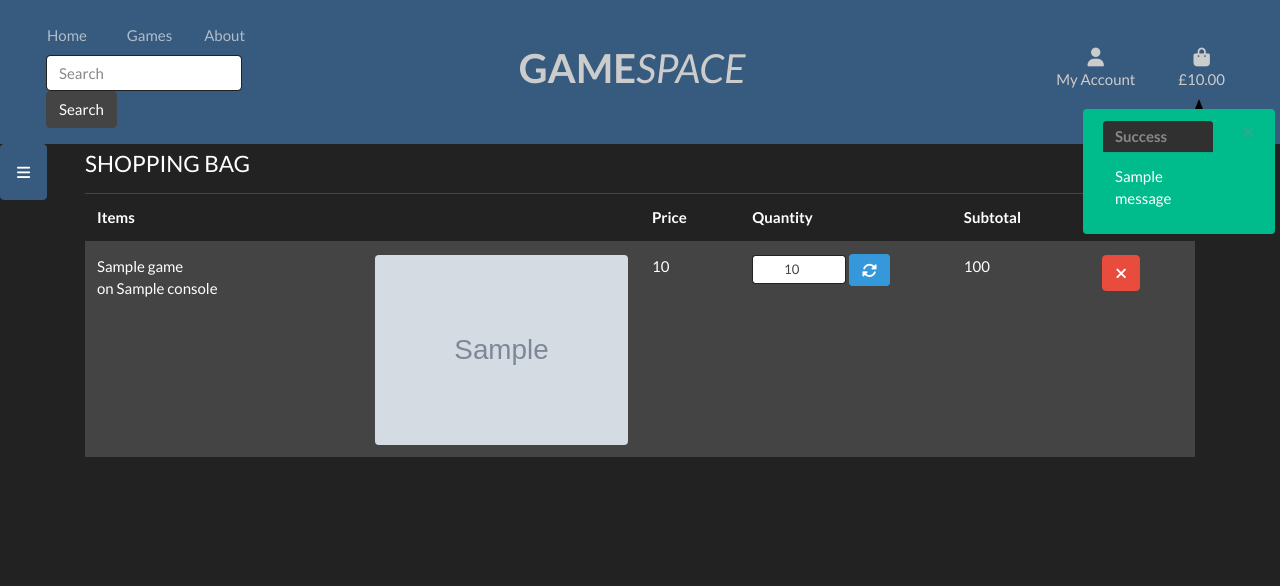
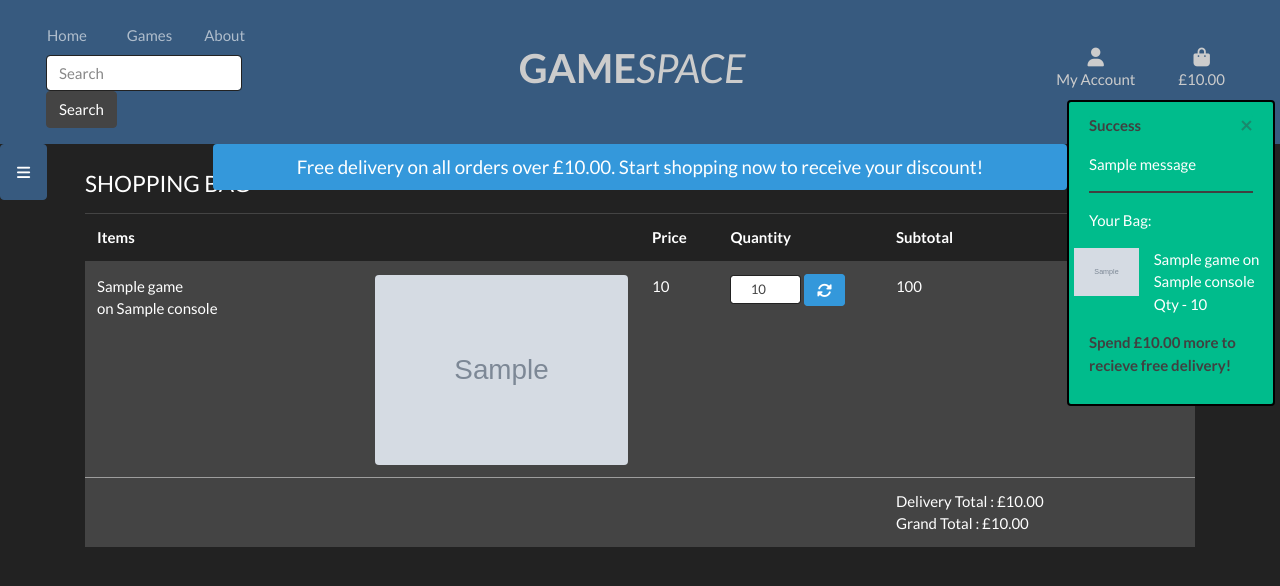
Before and after one commit to jamiebird119/game_space, a Django app: template bag/templates/bag/bag.html in a window 1280 px wide. Shown: the top 586 px of the page. Run offline with Django 3.2, Linux system fonts and the light colour scheme; the template is opened without the code that fills it: most values are stand-ins (such as "Sample title", 1, 10 or a date in 2020); grey boxes marked "Sample" are stand-in pictures; one stand-in notice (Sample message) is shown; some libraries are stand-ins or nearby versions.

Commit message:
Minor updates to styling and added delivery vars

```diff
--- a/bag/templates/bag/bag.html
+++ b/bag/templates/bag/bag.html
@@ -50,6 +50,14 @@
             </td>
           </tr>
           {% endfor %}
+          <tr class="table-secondary">
+          <td></td>
+          <td></td>
+          <td></td>
+          <td></td>
+          <td> Delivery Total : £{% if delivery %}{{ delivery|floatformat:2 }}{% else %}0.00{% endif %} <br>
+           Grand Total : £{{ grand_total|floatformat:2 }} </td>
+           <td></td>
         </tbody>
       </table>
     </div>
--- a/game_space/settings.py
+++ b/game_space/settings.py
@@ -164,6 +164,8 @@
 ACCOUNT_USERNAME_MIN_LENGTH = 4
 LOGIN_URL = '/accounts/login/'
 LOGIN_REDIRECT_URL = '/'
+FREE_DELIVERY_THRESHOLD = 50
+STANDARD_DELIVERY_PERCENTAGE = 10
 
 # Static files (CSS, JavaScript, Images)
 # https://docs.djangoproject.com/en/3.1/howto/static-files/
--- a/static/css/base.css
+++ b/static/css/base.css
@@ -22,7 +22,7 @@
     border:#444 1px solid;
 }
 .page-header{
-    height: 150px
+    height: 170px
 }
 
 .game-card{
@@ -72,8 +72,8 @@
 .arrow-up {
     width: 0;
     height: 0;
-    border-left: 4px solid transparent;
-    border-right: 4px solid transparent;
+    border-left: 5px solid transparent;
+    border-right: 5px solid transparent;
     border-bottom: 10px solid black;
     position: absolute;
     top: -10px;
@@ -82,13 +82,32 @@
 
 .message-container{
 position: fixed;
-top: 109px;
+top: 100px;
 right: 5px;
 z-index: 999;
 }
 .alert{
-    width: 12rem;
+    width: 13rem;
+}
 
+.toast-header {
+    color: #404040;
+    background-color: inherit;
+    border: 0;
+}
+
+.alert-success hr {
+    border: #404040 0.5px solid;
+}
+.alert-dismissible{
+    padding-right: 1.25rem;
+    border: 2.5px solid #000;
+    max-height: 75vh;
+    overflow: auto;
+}
+
+.delivery-info{
+    color:#404040;
 }
 
 /* Scrollbar editor from https://www.digitalocean.com/community/tutorials/css-scrollbars
@@ -119,7 +138,7 @@
   top: 107px; /* Stay under top navbar */
   bottom:0;
   left: 0;
-  background-color: #375a7f; /* Black*/
+  background-color: #375a7f;
   overflow-x: hidden; /* Disable horizontal scroll */
   overflow-y: scroll;
   padding: 60px 0; /* Place content 60px from the top */
--- a/templates/allauth/base.html
+++ b/templates/allauth/base.html
@@ -6,6 +6,11 @@
     {% endblock %}
   </head>
   <body>
+    {% block page_header %}
+    <div class="page-header">
+
+    </div>
+    {% endblock %}
     {% block body %}
 
     {% if messages %}
--- a/templates/base.html
+++ b/templates/base.html
@@ -99,13 +99,16 @@
                 class="dropdown-menu border-0 bg-primary"
                 aria-labelledby="user-options"
               >
-                <a href="" class="dropdown-item text-grey"
-                  >Product Management</a
-                >
+                {% if user.is_authenticated %}
+                {% if user.is_superuser %}
+                <a href="" class="dropdown-item text-grey">Product Management</a>
+                {% endif %}
                 <a href="" class="dropdown-item text-grey">My Profile</a>
                 <a href="" class="dropdown-item text-grey">Logout</a>
+                {% else %}
                 <a href="" class="dropdown-item text-grey">Register</a>
                 <a href="" class="dropdown-item text-grey">Login</a>
+                {% endif %}
               </div>
             </li>
             <li class="list-inline-item">
@@ -113,8 +116,8 @@
                 <div class="text-center">
                   <div><i class="fas fa-shopping-bag fa-lg text-grey"></i></div>
                   <p class="text-grey my-0">
-                  {% if total %}
-                    £{{ total|floatformat:2 }}
+                  {% if grand_total %}
+                    £{{ grand_total|floatformat:2 }}
                     {% else %}
                     £0.00
                     {% endif %}
@@ -148,6 +151,9 @@
     {% endif %}
       <div class="row">
         {% include 'includes/side-nav.html' %}
+        <div class="col-8 alert alert-info text-center" data-autohide="false">
+            <h5 class="my-auto">Free delivery on all orders over £{{ free_delivery_threshold|floatformat:2}}. Start shopping now to receive your discount!</h5>
+        </div>
       </div>
     </header>
 
--- a/templates/includes/mobile-nav.html
+++ b/templates/includes/mobile-nav.html
@@ -17,11 +17,16 @@
                 </div>
               </a>
               <div class="dropdown-menu border-0 bg-primary" aria-labelledby="user-options">
+              {% if user.is_authenticated %}
+                {% if user.is_superuser %}
                 <a href="" class="dropdown-item text-grey">Product Management</a>
+                {% endif %}
                 <a href="" class="dropdown-item text-grey">My Profile</a>
                 <a href="" class="dropdown-item text-grey">Logout</a>
+                {% else %}
                 <a href="" class="dropdown-item text-grey">Register</a>
                 <a href="" class="dropdown-item text-grey">Login</a>
+                {% endif %}
               </div>
               </li>
               <li class="list-inline-item">
--- a/templates/includes/toasts/toast_success.html
+++ b/templates/includes/toasts/toast_success.html
@@ -1,13 +1,35 @@
 <div class="alert alert-dismissible alert-success" data-autohide="false">
-    <div class="arrow-up arrow-success"></div>
-  <div class="toast-header">
-  <strong class="mr-auto">Success</strong>
-  <button type="button" class="btn-dark btn close" data-dismiss="alert">&times;</button>
+  <div class="arrow-up"></div>
+  <div class="toast-header p-0">
+    <strong class="mr-2 w-50">Success</strong>
+    <button
+      type="button"
+      class="btn-dark btn btn-sm close"
+      data-dismiss="alert"
+    >
+      &times;
+    </button>
   </div>
-  <div class="toast-body">
-
-    {{message}}
-
+  <div class="toast-body p-0 mt-3">
+    {{message}} {% if bag_items %}
+    <hr>
+    <p> Your Bag: </p>
+    <div class="row">
+      {% for item in bag_items %}
+      <div class="col-4 p-0">
+        <img class="image-fluid w-100"src="{{item.game.image.url}}"/>
+      </div>
+      <div class="col-8 pr-0">
+        <p> {{ item.game.name }} on {{ item.console.friendly_name }}
+        <br>
+        Qty - {{item.quantity}}
+        </p>
+      </div>
+      {% endfor %}
+    </div>
+    {% endif %}
+    {% if free_delivery_delta %}
+    <p class="delivery-info"><strong> Spend £{{ free_delivery_delta|floatformat:2 }} more to recieve free delivery!</strong> </p>
+    {% endif %}
   </div>
-
 </div>
```
Also changed, not shown: bag/contexts.py (+17 -1 lines), templates/includes/toasts/toast_error.html (+4 -4 lines), templates/includes/toasts/toast_info.html (+5 -7 lines), templates/includes/toasts/toast_warning.html (+5 -7 lines).
